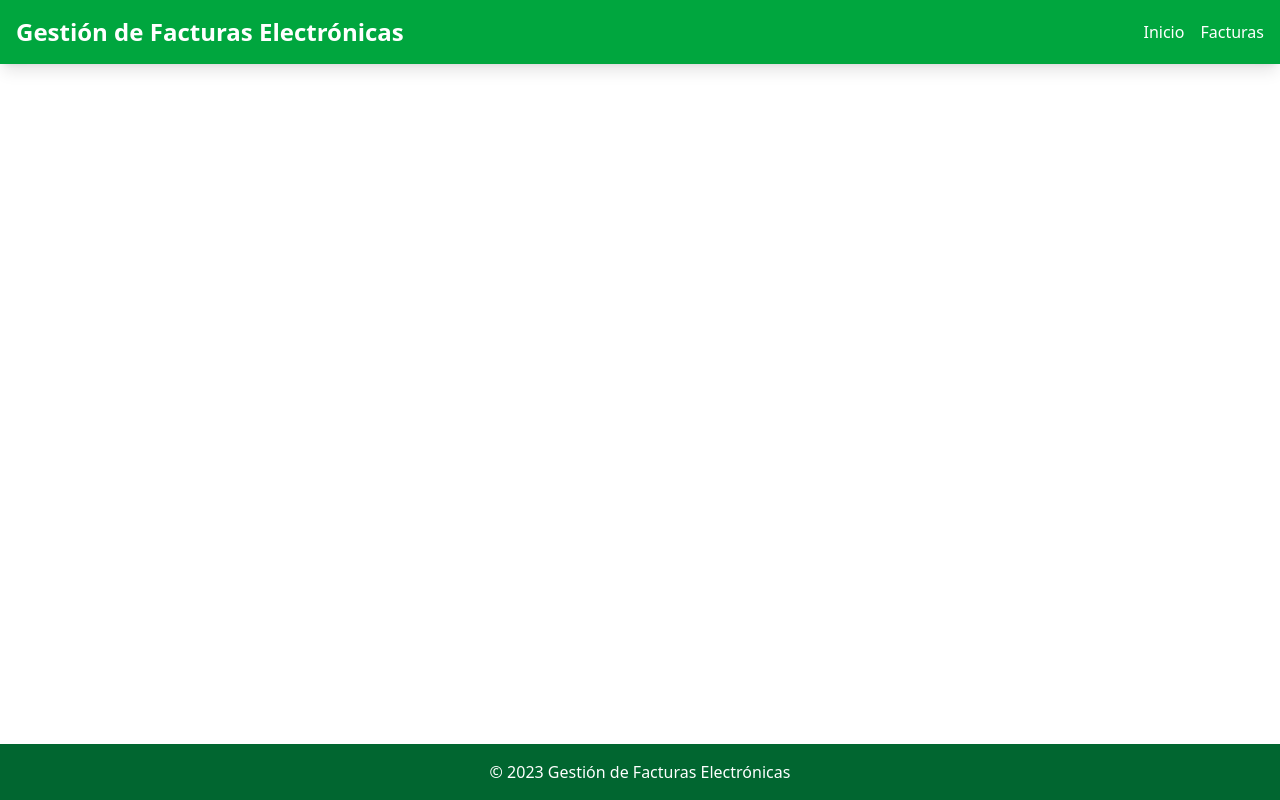
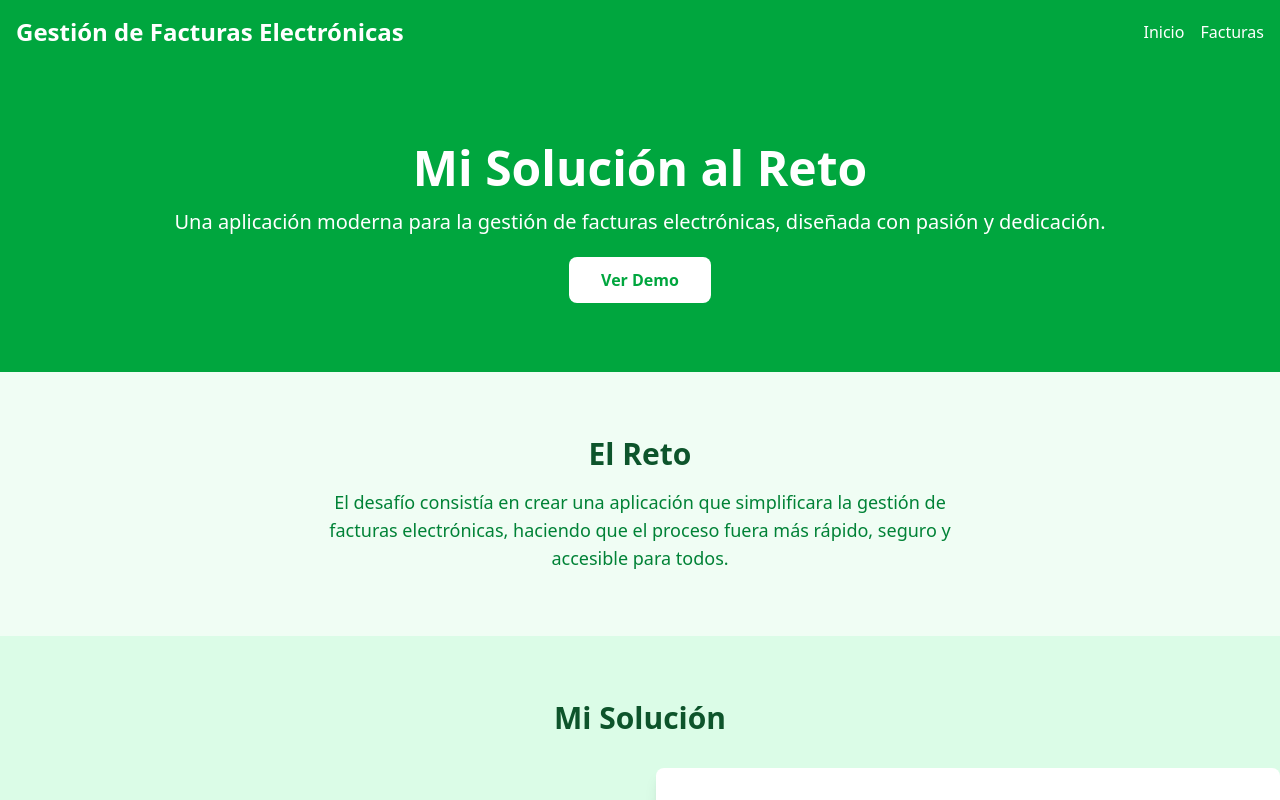
Before and after one commit to ElezDev/retoFactus, a React (Vite) app: page / in a window 1280 px wide. Shown: the top 800 px of the page. Built offline with nearby package versions, Linux system fonts and the light colour scheme; no server answers.

Commit message:
Actualizar ruta de la página de inicio a "/" y redirigir a "/refresh-token" en caso de error de autenticación

```diff
--- a/src/App.tsx
+++ b/src/App.tsx
@@ -16,7 +16,7 @@
                     <Header />
                     <main className="flex-grow">
                         <Routes>
-                            <Route path="retoFactus" element={<LandingPage />} />
+                            <Route path="/" element={<LandingPage />} />
                             <Route path="/home" element={<HomePage />} />
                             <Route path="/invoice" element={<InvoicePage />} />
                             <Route path="/about" element={<AboutPage />} />
--- a/src/Services/Interceptors.tsx
+++ b/src/Services/Interceptors.tsx
@@ -16,21 +16,17 @@
     (response) => response,
     async (error) => {
         const originalRequest = error.config;
-
-        // Verifica si el error es debido a un token expirado (401) y si no se ha intentado refrescar antes
         if (error.response.status === 401 && !originalRequest._retry) {
             originalRequest._retry = true;
 
             try {
-                // Intenta refrescar el token
                 const newToken = await refreshAccessToken();
                 localStorage.setItem('token', newToken);
                 originalRequest.headers.Authorization = `Bearer ${newToken}`;
-                return api(originalRequest); // Reintenta la solicitud original con el nuevo token
+                return api(originalRequest);
             } catch (refreshError) {
                 console.error('Error refreshing token:', refreshError);
-                // Si el refresh también falla, redirige al usuario a la página de login
-                window.location.href = '/login';
+                window.location.href = '/refresh-token';
                 return Promise.reject(refreshError);
             }
         }
--- a/src/components/Home/RefreshToken.tsx
+++ b/src/components/Home/RefreshToken.tsx
@@ -1,18 +1,16 @@
 import  { useState } from 'react';
 import { useToken } from '../../tokenContext';
-import { login, refreshToken } from '../../Services/authService'; // Importa la función login
+import { login, refreshToken } from '../../Services/authService';
 import { FaSyncAlt } from 'react-icons/fa';
 import { useNavigate } from 'react-router-dom';
 
 const RefreshTokenPage = () => {
     const [loading, setLoading] = useState(false);
     const [error, setError] = useState<string | null>(null);
-    const tokenContext = useToken(); // Obtén el token del contexto
+    const tokenContext = useToken();
     const token = tokenContext?.token;
     const updateToken = tokenContext?.updateToken;
     const navigate = useNavigate();
-
-    // Función para manejar el inicio de sesión o refresco del token
     const handleAuthentication = async () => {
         setLoading(true);
         setError(null);
@@ -20,19 +18,15 @@
         try {
             let data;
             if (!token) {
-                // Si no hay token, inicia sesión
                 data = await login();
             } else {
-                // Si hay token, intenta refrescarlo
                 data = await refreshToken();
             }
 
-            // Actualiza el token en el contexto y en localStorage
             updateToken && updateToken(data.access_token);
             localStorage.setItem('token', data.access_token);
             localStorage.setItem('refresh_token', data.refresh_token);
 
-            // Redirige al usuario a la página principal
             navigate('/');
         } catch (error) {
             setError(
```
